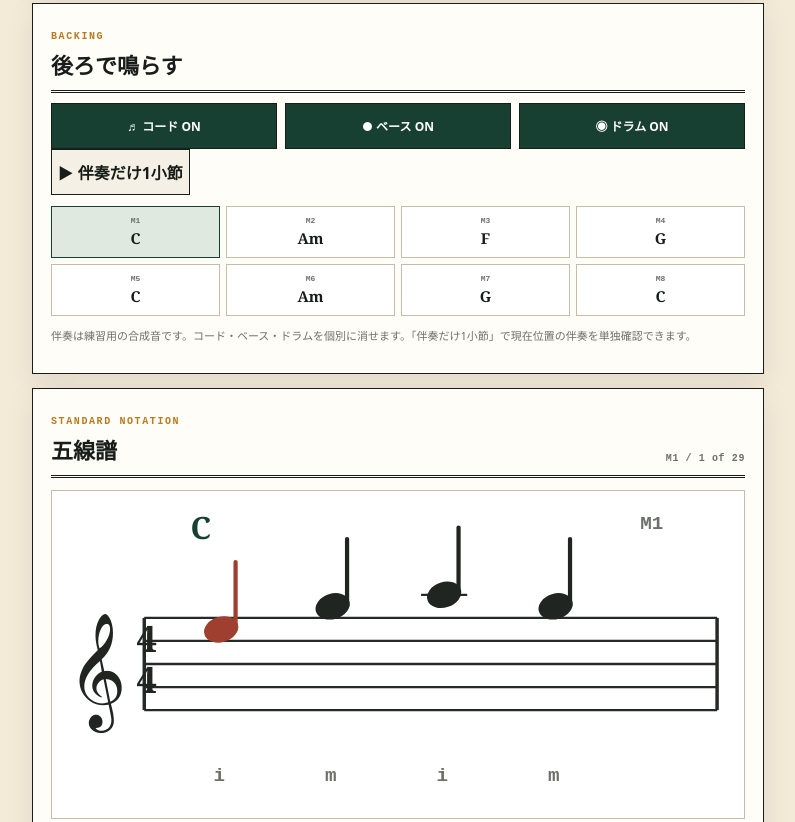
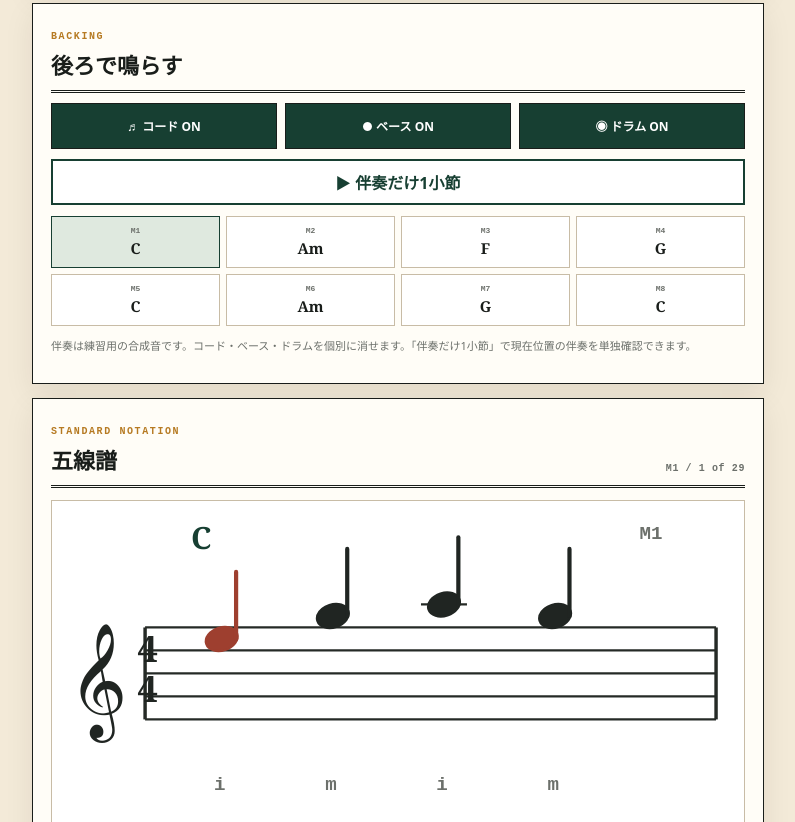
Before and after one commit to kitune2go/fingerstyle-guitar-practice, a website: page phrase.html in a window 1280 px wide. Shown: the part 664-1486 px from the top of the page, without its empty margins (242-1037 px from the left). Drawn offline with Linux system fonts and the light colour scheme.

Commit message:
fix: stabilize staff sizing and backing preview UI

```diff
--- a/phrase.css
+++ b/phrase.css
@@ -30,12 +30,14 @@ button.primary{background:var(--green);color:#fff}button:disabled{opacity:.4}
 .section-title{display:flex;align-items:end;justify-content:space-between;gap:12px;padding-bottom:10px;border-bottom:3px double var(--ink);margin-bottom:12px}.section-title.compact{margin-bottom:10px}
 .section-title h2{margin:4px 0 0;font-size:22px}.section-title>span{color:var(--muted);letter-spacing:.06em}
 .backing-toggle{font-size:12px}.backing-toggle.active{background:var(--green);color:#fff}
+.preview-backing{width:100%;margin-top:10px;background:#fff;border:2px solid var(--green);color:var(--green)}
+.preview-backing:active{transform:translateY(1px)}
 .chord-progression{display:grid;grid-template-columns:repeat(4,1fr);gap:6px;margin-top:11px}
 .chord-chip{display:grid;gap:3px;padding:9px 6px;border:1px solid var(--line);background:#fff;text-align:center}
 .chord-chip small{color:var(--muted);font:700 8px ui-monospace,monospace}.chord-chip strong{font:800 15px Georgia,serif}
 .chord-chip.active{background:var(--green-light);border-color:var(--green)}
 .staff-systems{display:grid;gap:10px}
-.staff-system{width:100%;display:block;background:#fff;border:1px solid var(--line);overflow:visible}
+.staff-system{width:100%;height:auto;aspect-ratio:360/170;display:block;background:#fff;border:1px solid var(--line);overflow:visible}
 .staff-line,.bar-line,.ledger{stroke:#252a26;stroke-width:1.2}.bar-line{stroke-width:1.8}
 .note-head{fill:#202522;stroke:#202522;stroke-width:1.2}.note-head.open{fill:#fff}.note-stem,.note-flag{stroke:#202522;stroke-width:2.2;fill:none;stroke-linecap:round}
 .note-symbol{cursor:pointer}.note-symbol.active .note-head{fill:var(--red);stroke:var(--red)}.note-symbol.active .note-head.open{fill:#fff;stroke:var(--red);stroke-width:2.4}
```
